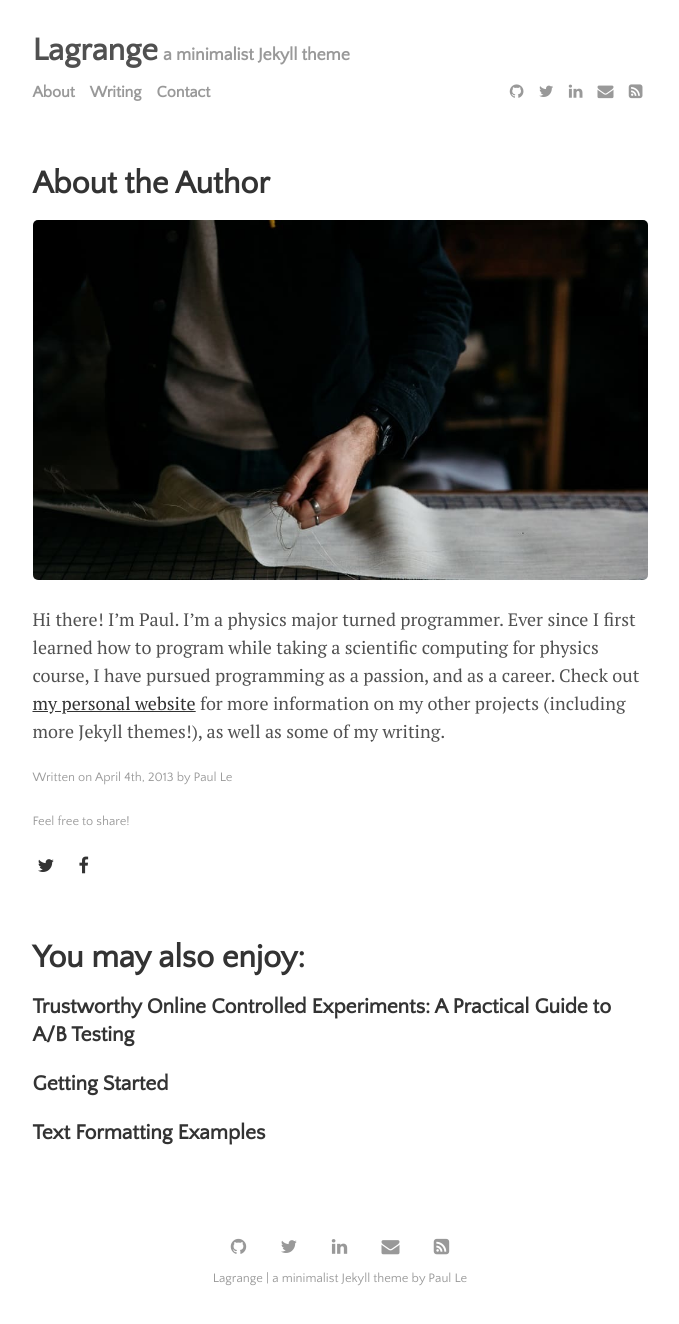
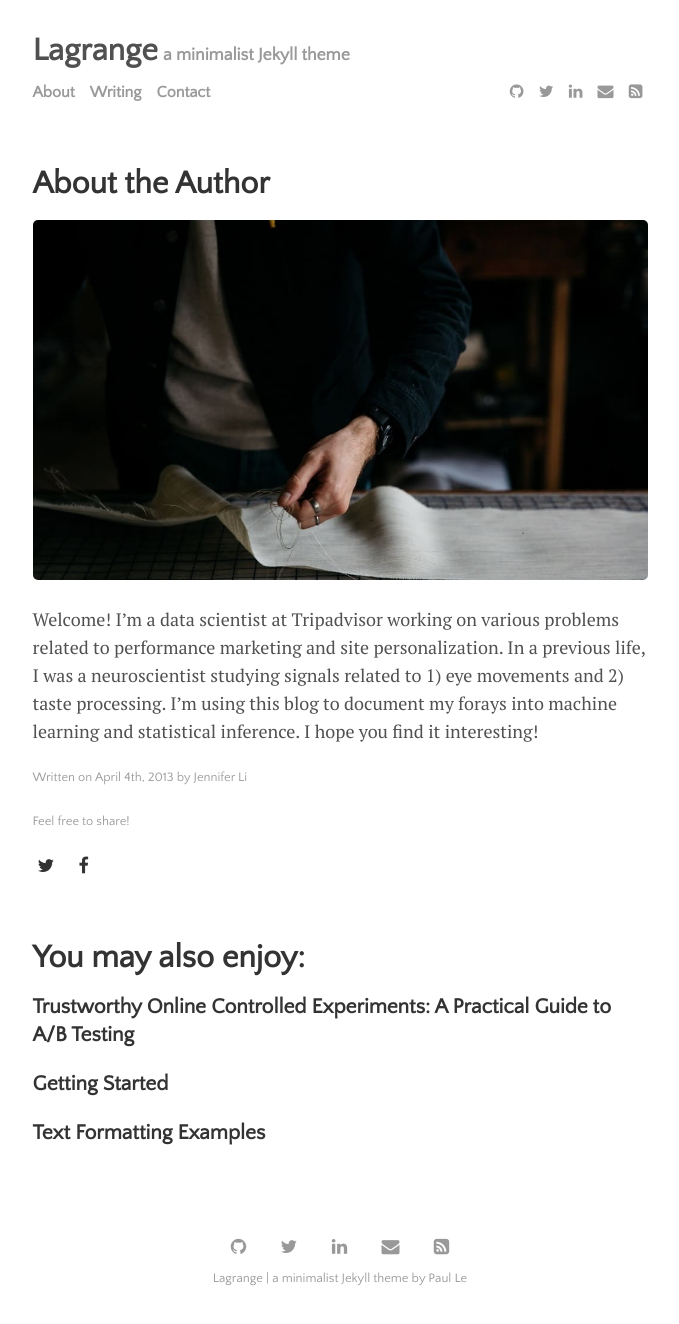
Before and after one commit to lijenniferx/lijenniferx.github.io, a Jekyll site: the page built from _posts/2013-04-04-about-the-author.md, in a window 1280 px wide. Shown: the whole page, without its empty margins (300-979 px from the left). Built offline with Jekyll 4.4.1, drawn with Linux system fonts in a browser that asks for light colours.

Commit message:
Update 2013-04-04-about-the-author.md

```diff
--- a/_posts/2013-04-04-about-the-author.md
+++ b/_posts/2013-04-04-about-the-author.md
@@ -1,10 +1,10 @@
 ---
 layout: post
 title: "About the Author"
-author: "Paul Le"
+author: "Jennifer Li"
 categories: journal
 tags: [documentation,sample]
 image: cutting.jpg
 ---
 
-Hi there! I'm Paul. I’m a physics major turned programmer. Ever since I first learned how to program while taking a scientific computing for physics course, I have pursued programming as a passion, and as a career. Check out [my personal website](https://www.lenpaul.com/) for more information on my other projects (including more Jekyll themes!), as well as some of my writing.
+Welcome!  I'm a data scientist at Tripadvisor working on various problems related to performance marketing and site personalization.  In a previous life, I was a neuroscientist studying signals related to 1) eye movements and 2) taste processing.  I'm using this blog to document my forays into machine learning and statistical inference.  I hope you find it interesting!
```
